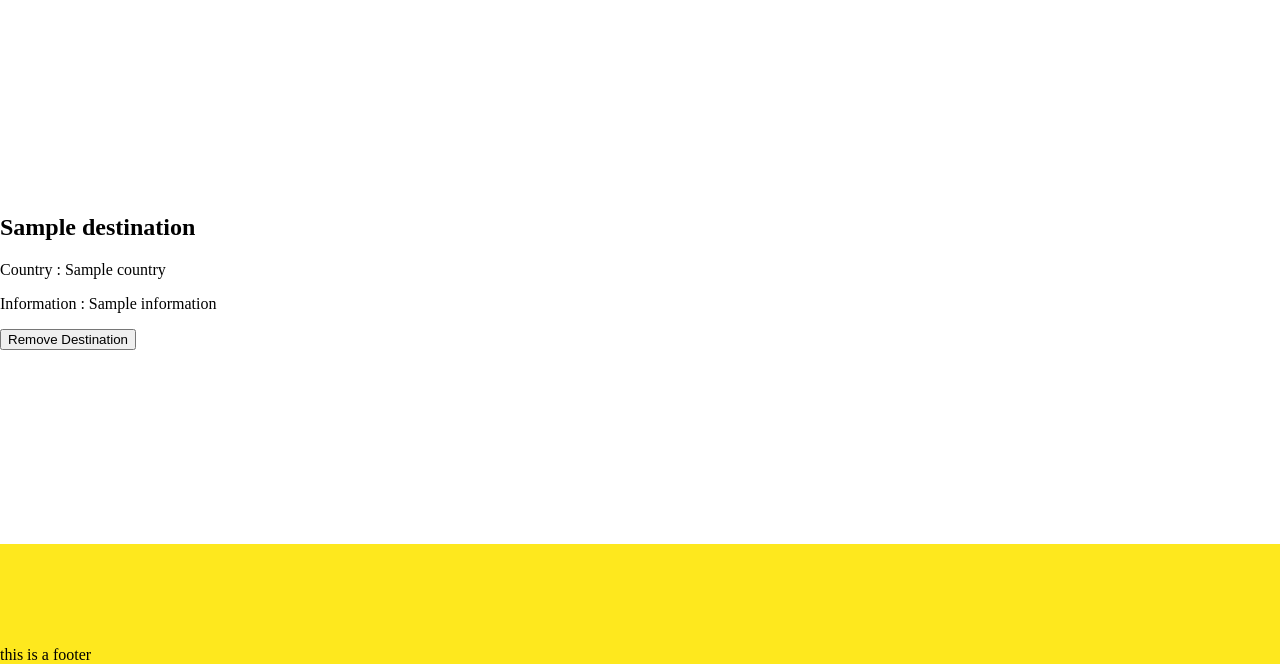
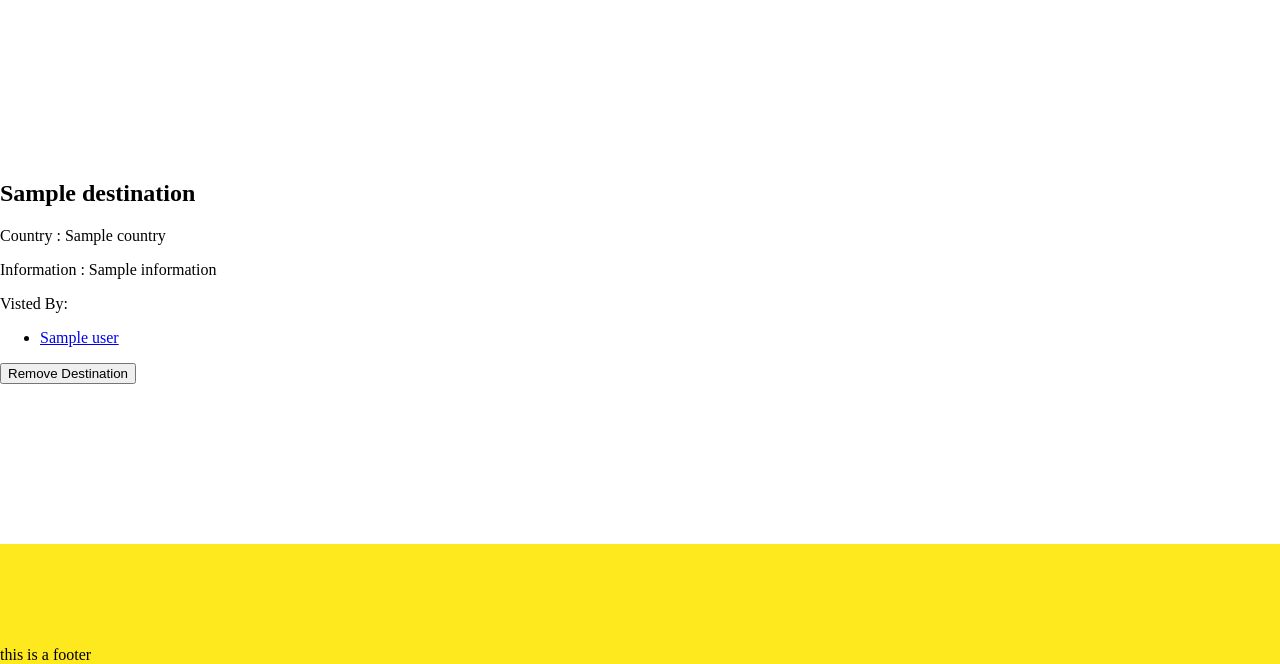
Before and after one commit to MU-RR-4Y/Travel-Wishlist---Python-Web-App-Project, a Flask app: page /destinations/show/1 in a window 1280 px wide. Shown: the part 136-800 px from the top of the page. Run offline with Flask 2, Linux system fonts and the light colour scheme; a database or web service that is not in the repository returns one stand-in record (values such as "Sample title"); some libraries are stand-ins or nearby versions.

Commit message:
users visited now relfected on each destination page. links also added to lik back to each user page.

```diff
--- a/controllers/destination_controller.py
+++ b/controllers/destination_controller.py
@@ -4,6 +4,7 @@ from models.country import Country
 from models.destination import Destination
 import repositories.country_repository as country_repo
 import repositories.destination_respository as destination_repo
+import repositories.user_repository as user_repo
 
 destinations_blueprint = Blueprint('destinations', __name__)
 
@@ -62,7 +63,8 @@ def create_destination_country_page(id):
 @destinations_blueprint.route('/destinations/show/<id>')
 def show_destination(id):
     destination = destination_repo.select(id)
-    return render_template('/destinations/show.html', destination = destination)
+    users = user_repo.visited_on_destinations(destination.country)
+    return render_template('/destinations/show.html', destination = destination, users = users)
 
 
 
--- a/repositories/user_repository.py
+++ b/repositories/user_repository.py
@@ -58,3 +58,16 @@ def destinations(user):
                 if destination.country.id == country.id:
                     destinations.append(destination)
     return destinations
+
+def visited_on_destinations(country):
+    users =[]
+    sql = ''' SELECT users.* FROM users
+        INNER JOIN visits
+        ON visits.user_id = users.id
+        WHERE visits.country_id = %s'''
+    values =[country.id]
+    results = run_sql(sql,values)
+    for result in results:
+        user = User(result['name'],result['id'])
+        users.append(user)
+    return users
--- a/templates/destinations/show.html
+++ b/templates/destinations/show.html
@@ -6,7 +6,23 @@
 
     <p>Country : {{destination.country.name}}</p>
     <p>Information : {{destination.information}}</p>
+
+    <p>Visted By:
+        <ul>
+            {% for user in users %}
+                <li><a href="/users/{{user.id}}">{{user.name}}</a></li>
+            {% endfor %}
+
+
+
+        </ul>
+    </p>
+
+
+
     <form action="/destination/{{destination.id}}/delete" method="post">
             <button type="submit">Remove Destination</button>
     </form>
+
+
 {% endblock content %}
```
Also changed, not shown: repositories/destination_respository.py (line endings or trailing spaces). Lines whose indentation alone changed are shown as unchanged.
